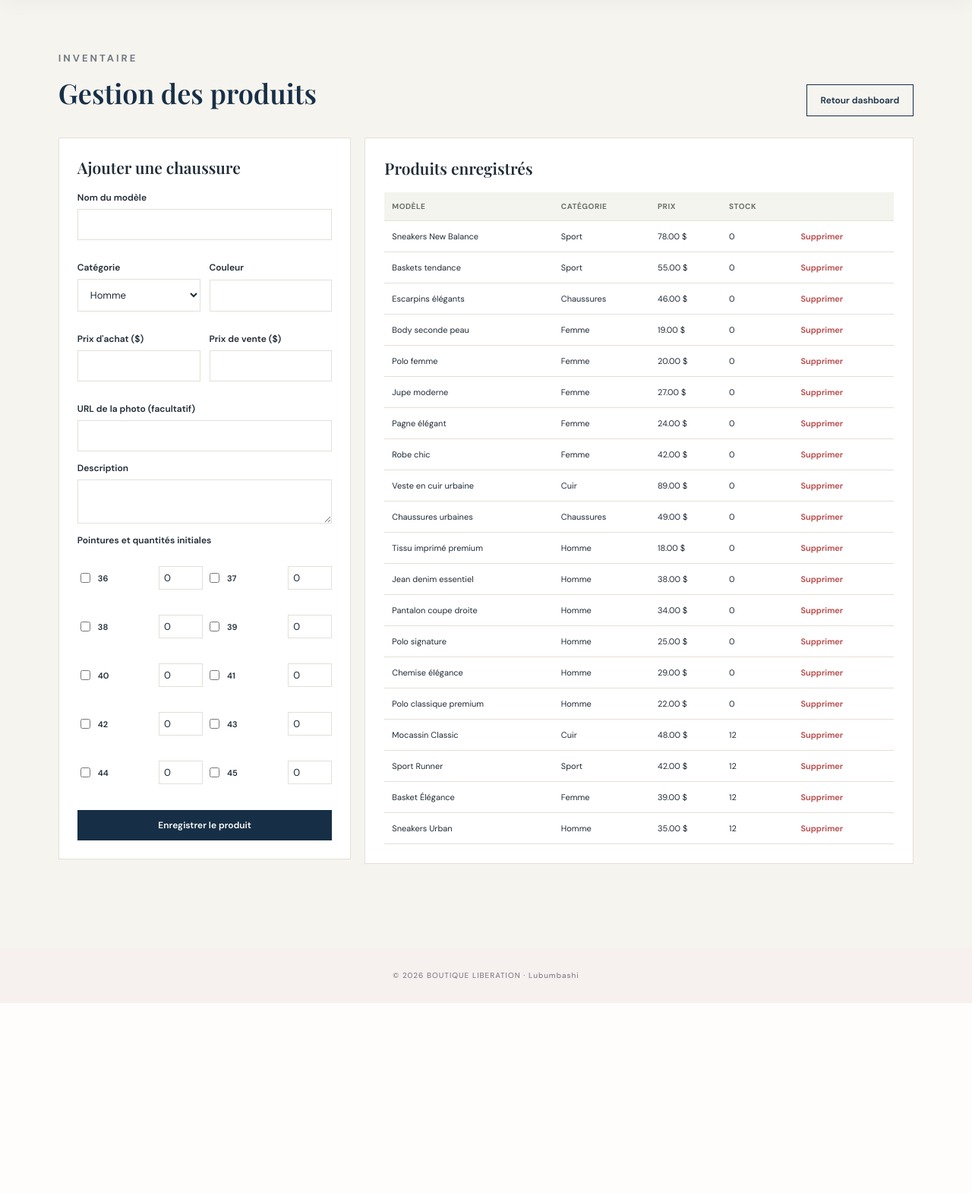
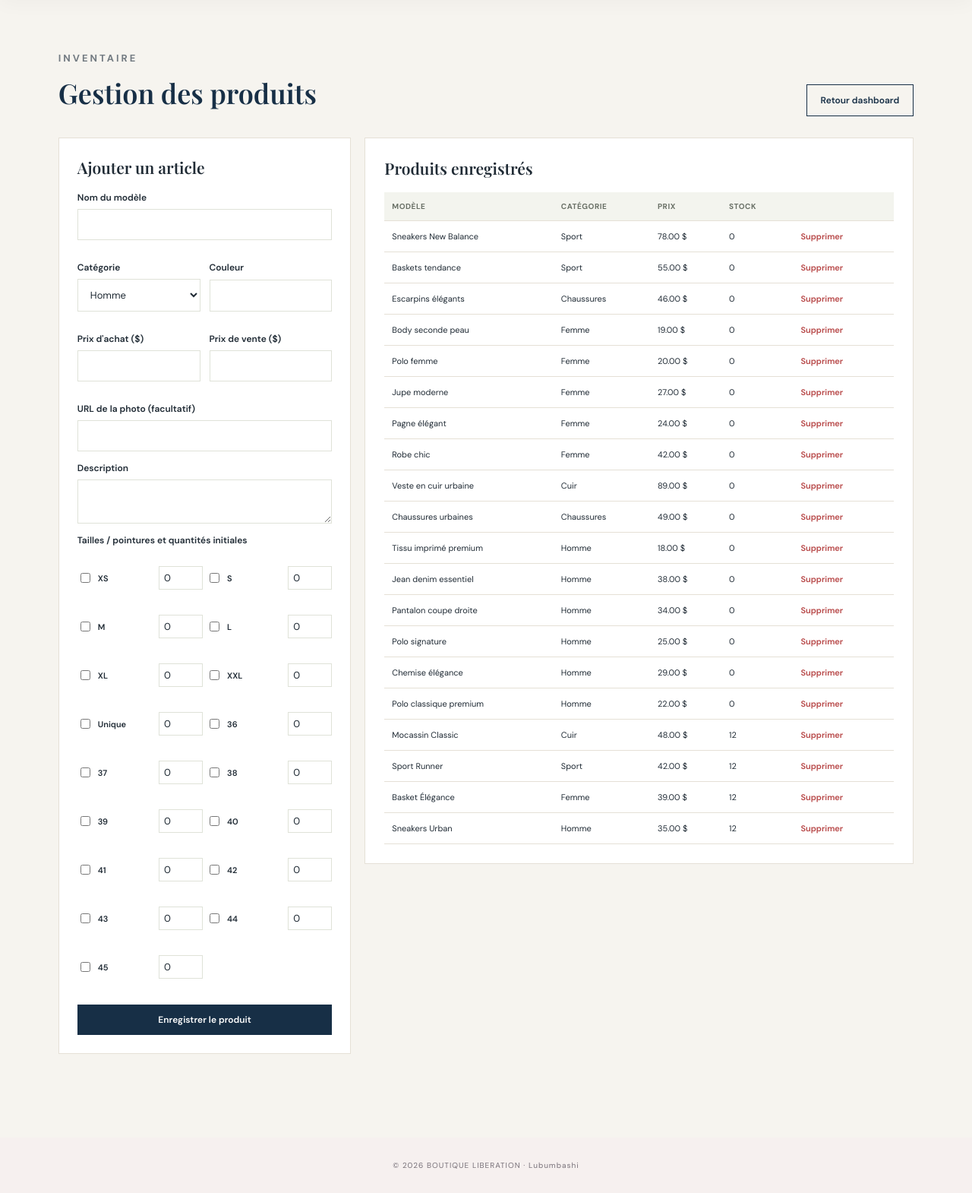
Before and after one commit to davidntk/BOUTIQUE-LIBERATION, a Flask app: page /admin/products in a window 1280 px wide. Shown: the part 111-1681 px from the top of the page at 76% size. Before the commit the page ends 1431 px from the top, so only its background shows below. Run offline with Flask 3, Linux system fonts and the light colour scheme; data that the repository does not hold is empty; some web fonts are replaced.

Commit message:
Expand admin product form for apparel and footwear sizes

```diff
--- a/templates/products.html
+++ b/templates/products.html
@@ -1,3 +1,3 @@
 {% extends "base.html" %}{% block title %}Produits | BOUTIQUE LIBERATION{% endblock %}{% block content %}<section class="section"><div class="section-heading"><div><p class="eyebrow">INVENTAIRE</p><h1>Gestion des produits</h1></div><a class="button outline" href="{{ url_for('dashboard') }}">Retour dashboard</a></div>
-<div class="admin-grid"><form class="panel form-panel" method="post"><h2>Ajouter une chaussure</h2><label>Nom du modèle<input name="name" required></label><div class="form-two"><label>Catégorie<select name="category"><option>Homme</option><option>Femme</option><option>Sport</option><option>Cuir</option></select></label><label>Couleur<input name="color"></label></div><div class="form-two"><label>Prix d'achat ($)<input type="number" name="purchase_price" min="0" step=".01" required></label><label>Prix de vente ($)<input type="number" name="sale_price" min="0" step=".01" required></label></div><label>URL de la photo (facultatif)<input name="image_url" type="url"></label><label>Description<textarea name="description" rows="2"></textarea></label><p class="field-label">Pointures et quantités initiales</p><div class="sizes-input">{% for size in ['36','37','38','39','40','41','42','43','44','45'] %}<label><input type="checkbox" name="sizes" value="{{ size }}"> {{ size }}<input class="qty-input" type="number" name="qty_{{ size }}" min="0" value="0"></label>{% endfor %}</div><button class="button dark full">Enregistrer le produit</button></form>
+<div class="admin-grid"><form class="panel form-panel" method="post"><h2>Ajouter un article</h2><label>Nom du modèle<input name="name" required></label><div class="form-two"><label>Catégorie<select name="category"><option>Homme</option><option>Femme</option><option>Chaussures</option><option>Sport</option><option>Cuir</option></select></label><label>Couleur<input name="color"></label></div><div class="form-two"><label>Prix d'achat ($)<input type="number" name="purchase_price" min="0" step=".01" required></label><label>Prix de vente ($)<input type="number" name="sale_price" min="0" step=".01" required></label></div><label>URL de la photo (facultatif)<input name="image_url" type="url"></label><label>Description<textarea name="description" rows="2"></textarea></label><p class="field-label">Tailles / pointures et quantités initiales</p><div class="sizes-input">{% for size in ['XS','S','M','L','XL','XXL','Unique','36','37','38','39','40','41','42','43','44','45'] %}<label><input type="checkbox" name="sizes" value="{{ size }}"> {{ size }}<input class="qty-input" type="number" name="qty_{{ size }}" min="0" value="0"></label>{% endfor %}</div><button class="button dark full">Enregistrer le produit</button></form>
 <div class="panel"><h2>Produits enregistrés</h2><div class="table-wrap"><table><thead><tr><th>Modèle</th><th>Catégorie</th><th>Prix</th><th>Stock</th><th></th></tr></thead><tbody>{% for p in products %}<tr><td>{{ p.name }}</td><td>{{ p.category }}</td><td>{{ '%.2f'|format(p.sale_price) }} $</td><td>{{ p.total_stock }}</td><td><form method="post" action="{{ url_for('delete_product',product_id=p.id) }}" onsubmit="return confirm('Supprimer ce produit ?')"><button class="text-button danger">Supprimer</button></form></td></tr>{% else %}<tr><td colspan="5">Aucun produit.</td></tr>{% endfor %}</tbody></table></div></div></div></section>{% endblock %}
```
